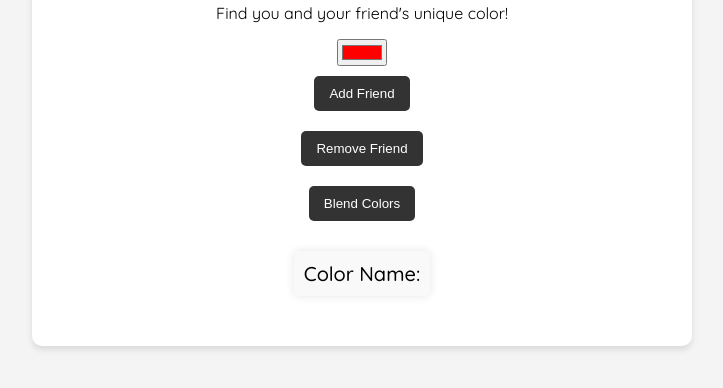
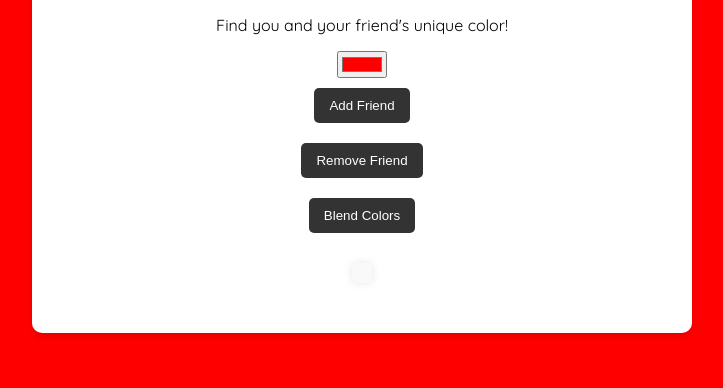
Before and after one commit to lionelmuench/BlendBuddy, a plain HTML site: page index.html in a window 1280 px wide. Both pictures are taken after a click on the button "Blend Colors". Shown: the part 298-686 px from the top of the page, without its empty margins (278-1001 px from the left). Drawn offline with Linux system fonts and the light colour scheme; no server answers.

Commit message:
FIX PLEAS

```diff
--- a/index.html
+++ b/index.html
@@ -17,7 +17,7 @@
         <button onclick="addColorInput()">Add Friend</button>
         <button onclick="removeColorInput()">Remove Friend</button>
         <button onclick="averageColors()">Blend Colors</button>
-        <p id="colorName">Color Name: </p>
+        <p id="colorName"></p>
     </div>
     <script src="script.js"></script>
 </body>
--- a/script.js
+++ b/script.js
@@ -47,13 +47,13 @@ function averageColors() {
     let avgLightness = totalLightness / colors.length;
 
     let averageColor = hslToRgb(avgHue, avgSaturation, avgLightness);
-    document.getElementById('result').style.backgroundColor = averageColor;
+    document.body.style.backgroundColor = averageColor;
 
     fetchColorNameFromAPI(averageColor);
 }
 
 function fetchColorNameFromAPI(rgbColor) {
-    const apiEndpoint = `https://www.thecolorapi.com/id?rgb=${rgbColor.replace("rgb(", "").replace(" ", "").replace(")", "").replace(/ /g, '')}&format=json`;
+    const apiEndpoint = `https://www.thecolorapi.com/id?rgb=${rgbColor.replace("rgb(", "").replace(")", "").replace(/ /g, '')}&format=json`;
 
     fetch(apiEndpoint)
     .then(response => response.json())
@@ -105,5 +105,5 @@ function hslToRgb(h, s, l) {
         g = hue2rgb(p, q, h);
         b = hue2rgb(p, q, h - 1/3);
     }
-    return 'rgb(' + Math.round(r * 255) + ',' + Math.round(g * 255) + ',' + Math.round(b * 255) + ')';
+    return `rgb(${Math.round(r * 255)}, ${Math.round(g * 255)}, ${Math.round(b * 255)})`;
 }
```
